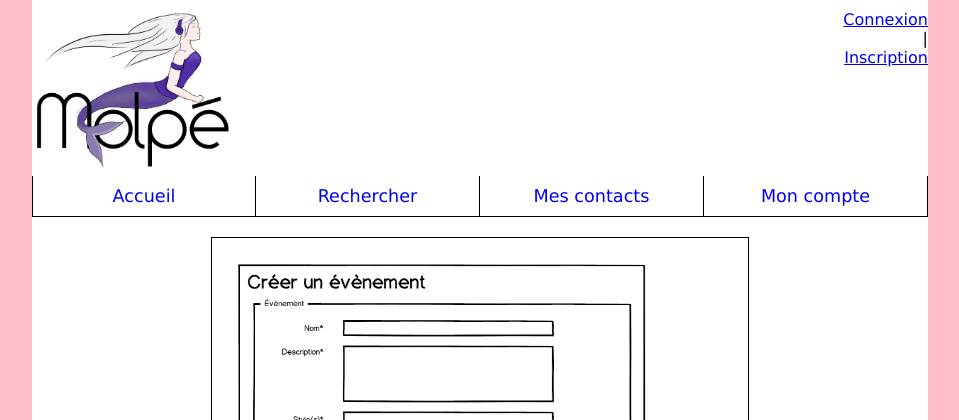
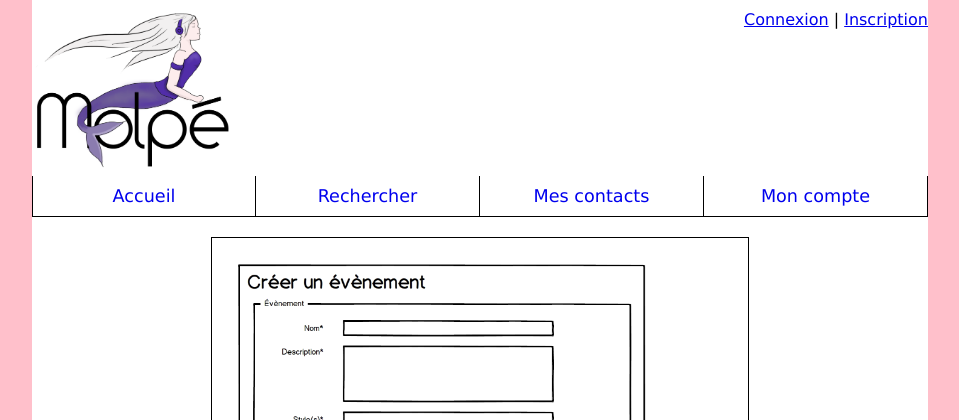
Before and after one commit to ZeZombini/MOLPE, a PHP site: page /view/index.view.php in a window 1280 px wide. Shown: the top 420 px of the page, without its empty margins (160-1119 px from the left). Run offline with PHP 8.4, Linux system fonts and the light colour scheme.

Commit message:
Modification mineur

```diff
--- a/view/style/style.css
+++ b/view/style/style.css
@@ -48,7 +48,7 @@ header{
 	width: 100px;
 }
 
-#account *{
+#account > *{
 	width: auto;
 	display: block;
 }
```
